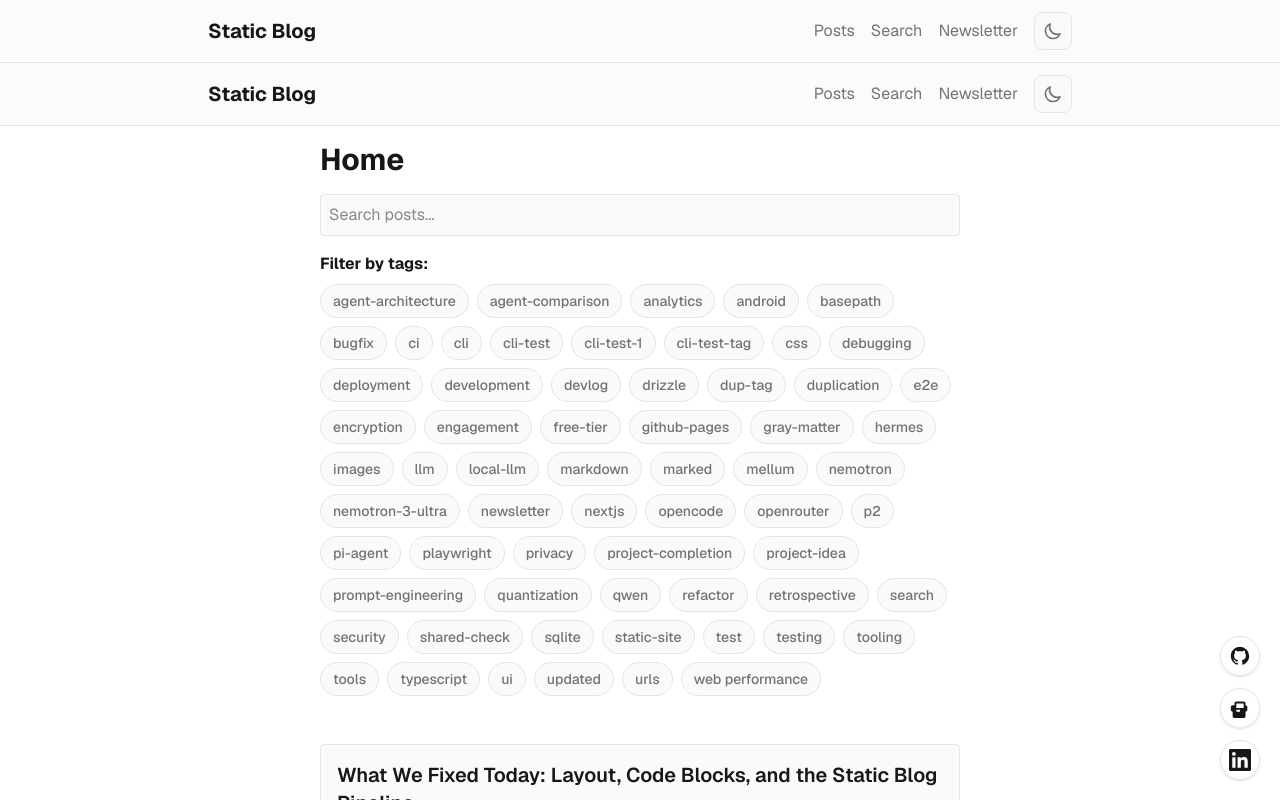
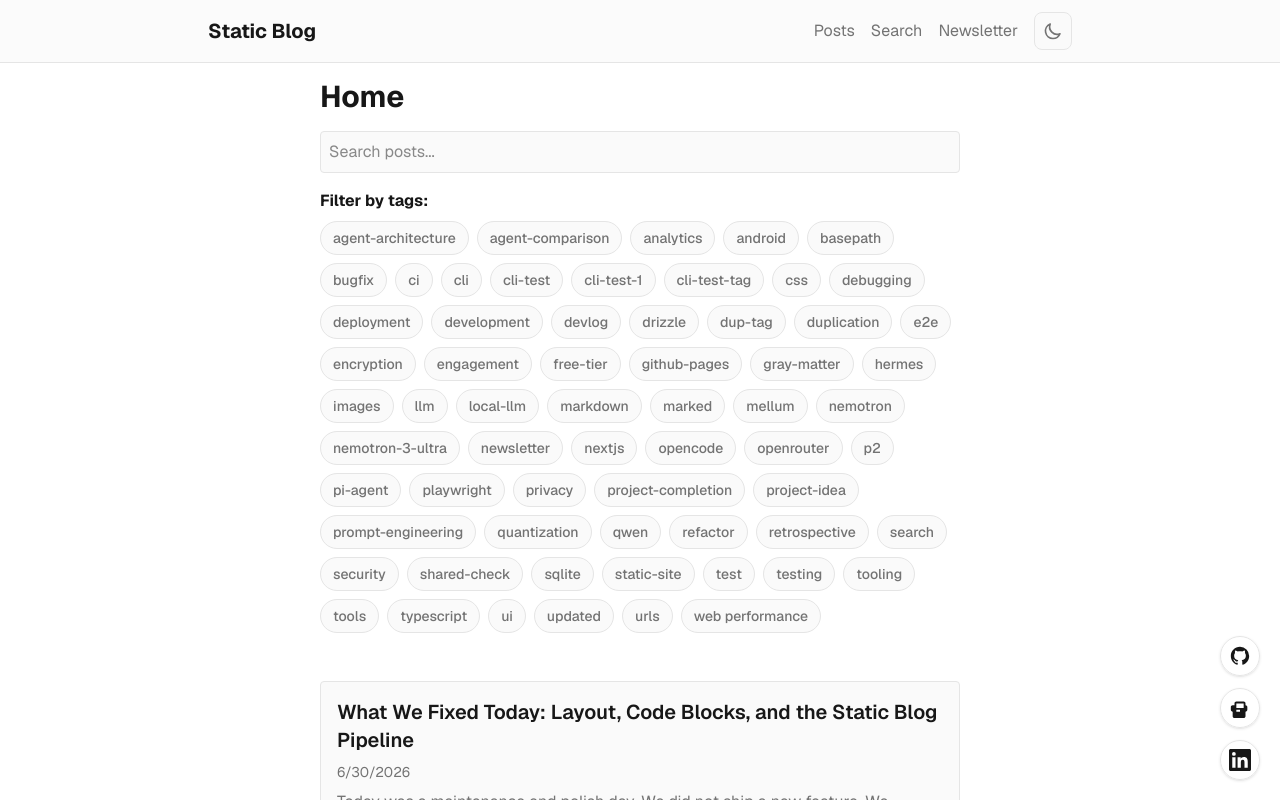
Before and after one commit to admorelli/static-blog, a Next.js app: page / in a window 1280 px wide. Shown: the top 800 px of the page. Built offline with nearby package versions, Linux system fonts and the light colour scheme; no server answers.

Commit message:
fix: remove duplicated Header from home page

```diff
--- a/app/page.tsx
+++ b/app/page.tsx
@@ -1,14 +1,10 @@
-import { Header } from "./header";
 import { Suspense } from "react";
 import HomePageClient from "./page-client";
 
 export default function HomePage() {
   return (
-    <>
-      <Header />
-      <Suspense fallback={<div className="p-4">Loading...</div>}>
-        <HomePageClient />
-      </Suspense>
-    </>
+    <Suspense fallback={<div className="p-4">Loading...</div>}>
+      <HomePageClient />
+    </Suspense>
   );
 }
```
